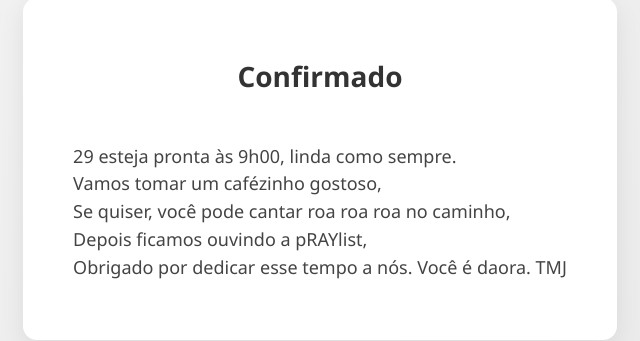
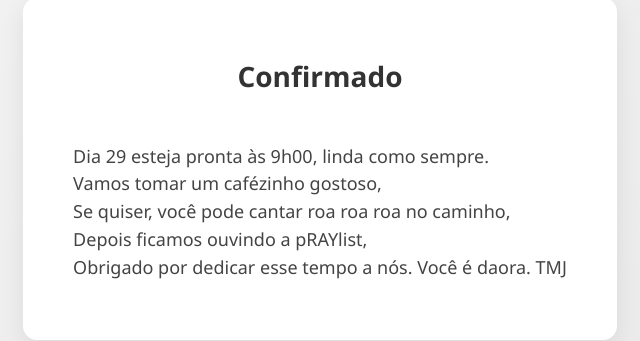
Before and after one commit to guibase/coffee-invitation, a plain HTML site: page yes.html in a window 1280 px wide. Shown: the part 231-572 px from the top of the page, 320-960 px from the left. Drawn offline with Linux system fonts and the light colour scheme.

Commit message:
commit correction

```diff
--- a/yes.html
+++ b/yes.html
@@ -81,7 +81,7 @@
         <h1>Confirmado</h1>
 
         <p>
-29 esteja pronta às 9h00, linda como sempre.
+Dia 29 esteja pronta às 9h00, linda como sempre.
 Vamos tomar um cafézinho gostoso,
 Se quiser, você pode cantar roa roa roa no caminho,
 Depois ficamos ouvindo a pRAYlist,
```
